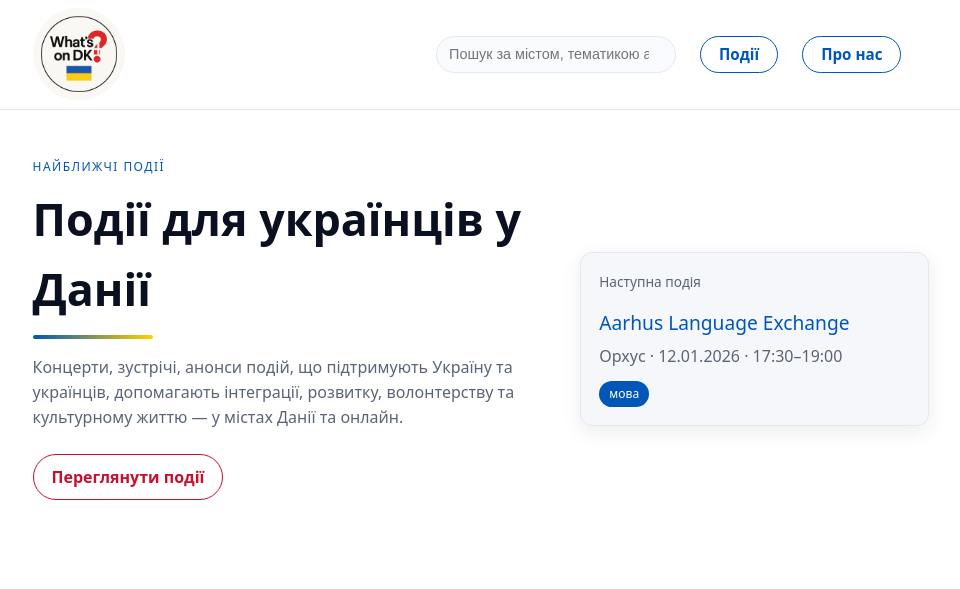
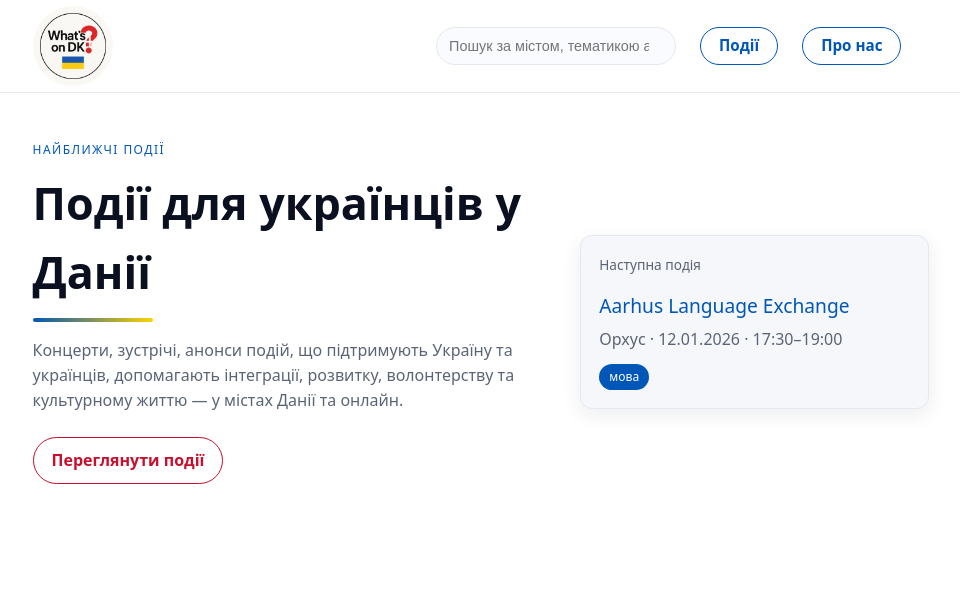
Before and after one commit to IvanMarutsan/WOD, a website with bundled scripts: page index.html in a window 1280 px wide. Shown: the top 589 px of the page, without its empty margins (159-1119 px from the left). Built offline with nearby package versions, Linux system fonts and the light colour scheme.

Commit message:
upd heder hight

```diff
--- a/styles.css
+++ b/styles.css
@@ -110,9 +110,9 @@ button:disabled,
   background: var(--bg);
   border-bottom: 1px solid var(--line);
   box-shadow: none;
-  --logo-min: 58px;
-  --logo-mid: 8.6vw;
-  --logo-max: 92px;
+  --logo-min: 50px;
+  --logo-mid: 7.2vw;
+  --logo-max: 80px;
 }
 
 .catalog {
@@ -128,8 +128,8 @@ button:disabled,
   justify-content: flex-start;
   align-items: center;
   gap: 16px;
-  min-height: 40px;
-  padding: calc(var(--space) * 0.7) 0;
+  min-height: 34px;
+  padding: calc(var(--space) * 0.5) 0;
 }
 
 .brand {
```
